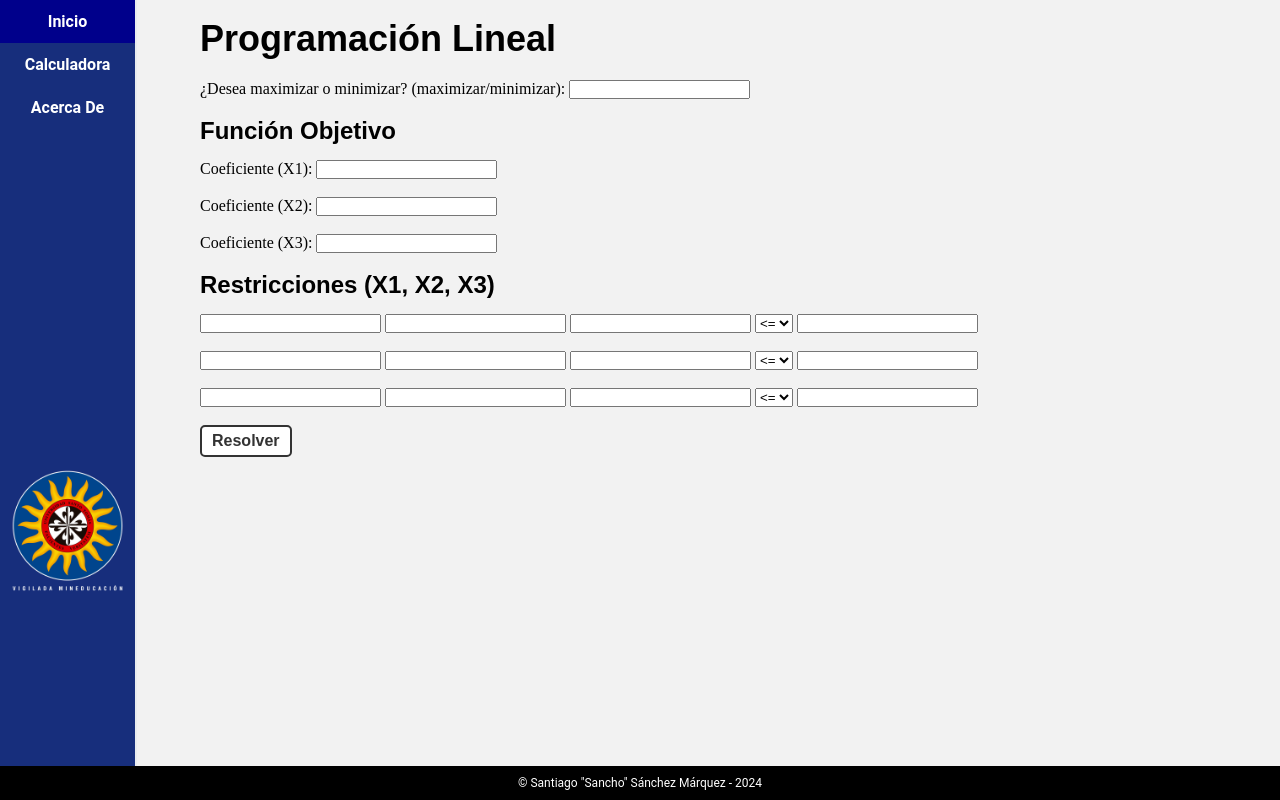
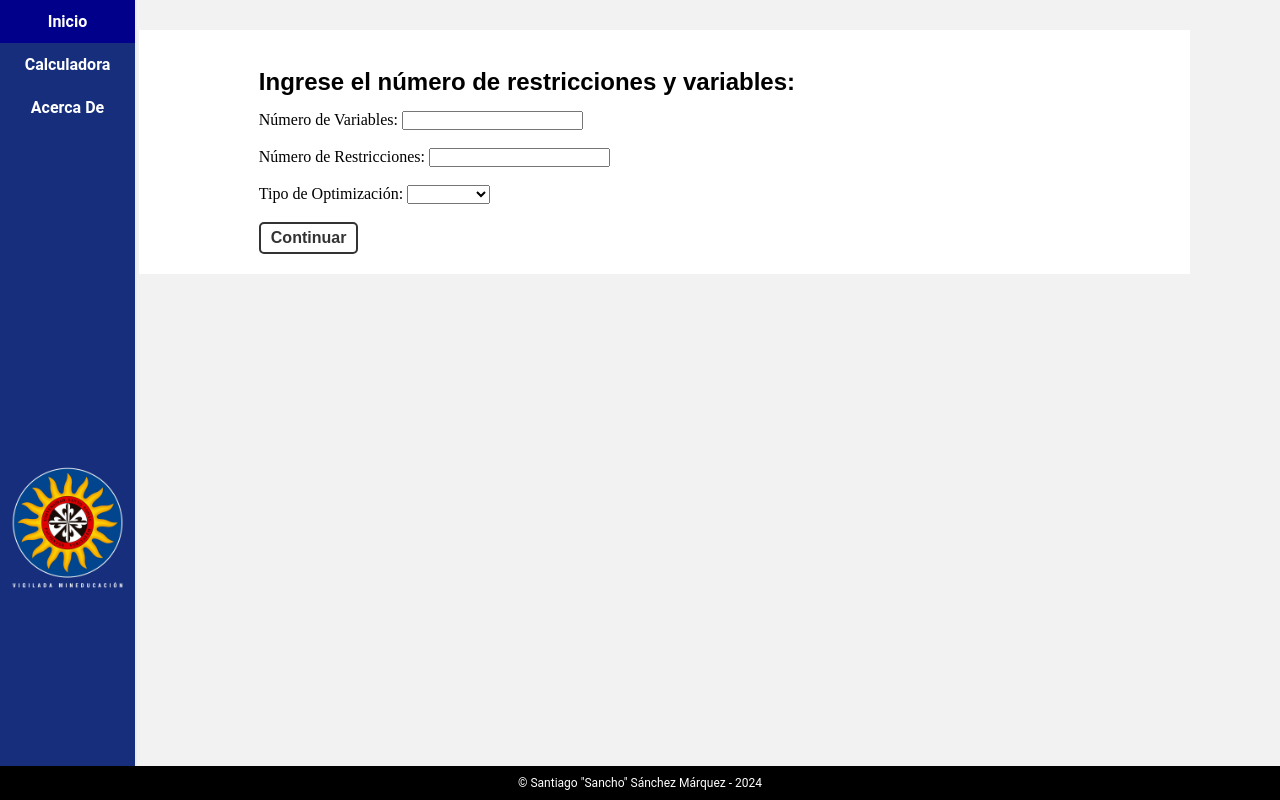
Before and after one commit to Sanchochx/linear-programming-project-flask, a Flask app: template templates/index.html in a window 1280 px wide. Run offline with Flask 3, Linux system fonts and the light colour scheme; the template is opened without the code that fills it, so the values that code supplies are empty; some libraries are stand-ins or nearby versions.

Commit message:
optimization project

```diff
--- a/main.py
+++ b/main.py
@@ -1,4 +1,4 @@
-from flask import Flask, render_template, request
+from flask import Flask, render_template, request, redirect, url_for
 from flask_bootstrap import Bootstrap5
 import pulp
 
@@ -10,44 +10,61 @@ Bootstrap5(app)
 def home():
     return render_template("inicio.html")
 
-@app.route("/calculadora")
-def calculadora():
-    return render_template("index.html")
+@app.route("/index", methods=['GET', 'POST'])
+def index():
+    if request.method == 'POST':
+        num_constraints = int(request.form['num_constraints'])
+        num_variables = int(request.form['num_variables'])
+        optimization_type = request.form['optimization_type']
+        return redirect(url_for('calculator', num_constraints=num_constraints, num_variables=num_variables,
+                                optimization_type=optimization_type))
+    return render_template('index.html')
 
-@app.route("/planteamiento")
-def planteamiento():
-    return render_template("planteamiento.html")
+@app.route("/calculator", methods=['GET', 'POST'])
+def calculator():
+    if request.method == 'POST':
+        num_variables = int(request.form['num_variables'])
+        num_constraints = int(request.form['num_constraints'])
+        optimization_type = request.form['optimization_type']
 
-@app.route("/solve", methods=['POST'])
-def solve():
-    maximize = True if request.form.get('optimization_type') == 'maximizar' else False
-    objective_coefficients = [float(request.form.get(f'coef_{i}')) for i in range(1, 4)]
-    constraint_entries_list = [[float(request.form.get(f'constraint_{i}_{j}')) for j in range(3)] for i in range(3)]
-    relation_operators = [request.form.get(f'relation_{i}') for i in range(3)]
-    constraint_constants = [float(request.form.get(f'constant_{i}')) for i in range(3)]
+        objective_coefficients = [float(request.form.get(f'coef_{i}')) for i in range(1, num_variables + 1)]
+        constraint_entries_list = [[float(request.form.get(f'constraint_{i}_{j}')) for j in range(1, num_variables + 1)]
+                                   for i in range(1, num_constraints + 1)]
+        relation_operators = [request.form.get(f'relation_{i}') for i in range(1, num_constraints + 1)]
+        constraint_constants = [float(request.form.get(f'constant_{i}')) for i in range(1, num_constraints + 1)]
 
-    problem = pulp.LpProblem("Problema Programación Lineal", pulp.LpMaximize if maximize else pulp.LpMinimize)
+        problem = pulp.LpProblem("Problema de Programación Lineal",
+                                 pulp.LpMaximize if optimization_type == 'Maximizar' else pulp.LpMinimize)
 
-    decision_vars = [pulp.LpVariable(f'x{i}', lowBound=0) for i in range(1, 4)]
+        decision_vars = [pulp.LpVariable(f'x{i}', lowBound=0) for i in range(1, num_variables + 1)]
 
-    objective = pulp.lpSum([coef * var for coef, var in zip(objective_coefficients, decision_vars)])
-    problem += objective
+        objective = pulp.lpSum([coef * var for coef, var in zip(objective_coefficients, decision_vars)])
+        problem += objective
 
-    for i, constraint_coeffs in enumerate(constraint_entries_list):
-        if relation_operators[i] == '<=':
-            problem += pulp.lpSum([coef * var for coef, var in zip(constraint_coeffs, decision_vars)]) <= constraint_constants[i]
-        elif relation_operators[i] == '>=':
-            problem += pulp.lpSum([coef * var for coef, var in zip(constraint_coeffs, decision_vars)]) >= constraint_constants[i]
-        elif relation_operators[i] == '=':
-            problem += pulp.lpSum([coef * var for coef, var in zip(constraint_coeffs, decision_vars)]) == constraint_constants[i]
+        for i, constraint_coeffs in enumerate(constraint_entries_list):
+            if relation_operators[i] == '<=':
+                problem += pulp.lpSum([coef * var for coef, var in zip(constraint_coeffs, decision_vars)]) <= \
+                           constraint_constants[i]
+            elif relation_operators[i] == '>=':
+                problem += pulp.lpSum([coef * var for coef, var in zip(constraint_coeffs, decision_vars)]) >= \
+                           constraint_constants[i]
+            elif relation_operators[i] == '=':
+                problem += pulp.lpSum([coef * var for coef, var in zip(constraint_coeffs, decision_vars)]) == \
+                           constraint_constants[i]
 
-    problem.solve()
+        problem.solve()
 
-    solution = {'vars': [], 'optimal_value': pulp.value(problem.objective)}
-    for var in problem.variables():
-        solution['vars'].append({var.name: var.varValue})
+        solution = {'vars': [], 'optimal_value': pulp.value(problem.objective)}
+        for var in problem.variables():
+            solution['vars'].append({var.name: var.varValue})
 
-    return render_template('solution.html', solution=solution)
+        return render_template('solution.html', solution=solution)
+
+    num_constraints = request.args.get('num_constraints', type=int)
+    num_variables = request.args.get('num_variables', type=int)
+    optimization_type = request.args.get('optimization_type')
+    return render_template('calculator.html', num_constraints=num_constraints, num_variables=num_variables,
+                           optimization_type=optimization_type)
 
 @app.route("/about")
 def about():
--- a/static/css/styles.css
+++ b/static/css/styles.css
@@ -35,15 +35,15 @@ body {
 
 .logo-usta{
   width: 135px;
-  margin-top: 333px;
+  margin-top: 330px;
 }
 
 .main-content {
   background-color: white;
   padding: 20px;
-  width: 80%;
+  width: 79%;
   margin: 0 auto;
-  margin-top: 70px;
+  margin-top: 30px;
   margin-right: 90px;
 }
 
@@ -60,7 +60,7 @@ body {
 }
 
 .code-form {
-  margin-left: 200px;
+  margin-left: 100px;
 }
 
 h1 {
--- a/templates/header.html
+++ b/templates/header.html
@@ -3,12 +3,12 @@
 <head>
     <meta charset="UTF-8">
     <title>Programación Lineal</title>
-    <link rel="stylesheet" href="static/css/styles.css">
+    <link rel="stylesheet" href="{{ url_for('static', filename='css/styles.css') }}">
 </head>
 <body>
 <div class="bar">
   <a href="{{ url_for('home') }}">Inicio</a>
-  <a href="{{ url_for('calculadora') }}">Calculadora</a>
+  <a href="{{ url_for('index') }}">Calculadora</a>
   <a href="{{ url_for('about') }}">Acerca De</a>
-  <img src="static/images/usta_logo.jpg" alt="logo-usta" class="logo-usta">
+    <img src="static/images/usta_logo.jpg" alt="logo-usta" class="logo-usta">
 </div>
--- a/templates/index.html
+++ b/templates/index.html
@@ -1,33 +1,29 @@
 {% include "header.html" %}
+<div class="main-content">
 <div class="code-form">
+<div class="form-container">
     <br>
-    <h1>Programación Lineal</h1>
-    <div class="form-container">
-        <form action="/solve" method="post">
-            <label for="optimization_type">¿Desea maximizar o minimizar? (maximizar/minimizar):</label>
-            <input type="text" id="optimization_type" name="optimization_type" required><br><br>
-
-            <h2>Función Objetivo</h2>
-            {% for i in range(1, 4) %}
-                <label for="coef_{{ i }}">Coeficiente (X{{ i }}):</label>
-                <input type="number" id="coef_{{ i }}" name="coef_{{ i }}" step="any" required><br><br>
-            {% endfor %}
-
-            <h2>Restricciones (X1, X2, X3)</h2>
-            {% for i in range(3) %}
-                {% for j in range(3) %}
-                    <input type="number" id="constraint_{{ i }}_{{ j }}" name="constraint_{{ i }}_{{ j }}" step="any" required>
-                {% endfor %}
-                <select name="relation_{{ i }}">
-                    <option value="<="><=</option>
-                    <option value=">=">>=</option>
-                    <option value="=">=</option>
-                </select>
-                <input type="number" id="constant_{{ i }}" name="constant_{{ i }}" step="any" required><br><br>
-            {% endfor %}
-
-            <button class= "button" type="submit">Resolver</button>
-        </form>
+<h2>Ingrese el número de restricciones y variables:</h2>
+    <form action="/index" method="post">
+        <label for="num_variables">Número de Variables:</label>
+        <input type="number" name="num_variables" id="num_variables" required>
+        <br>
+        <br>
+        <label for="num_constraints">Número de Restricciones:</label>
+        <input type="number" name="num_constraints" id="num_constraints" required>
+        <br>
+        <br>
+        <label for="optimization_type">Tipo de Optimización:</label>
+        <select name="optimization_type" id="optimization_type">
+            <option></option>
+            <option value="Maximizar">Maximizar</option>
+            <option value="Minimizar">Minimizar</option>
+        </select>
+        <br>
+        <br>
+        <button type="submit" class="button">Continuar</button>
+    </form>
+    </div>
     </div>
     </div>
 {% include "footer.html" %}
--- a/templates/inicio.html
+++ b/templates/inicio.html
@@ -1,4 +1,5 @@
 {% include "header.html" %}
+
 <div class="main-content">
   <h2>Programación Lineal</h2>
     <br>
@@ -11,8 +12,9 @@
     <br>
     <p>PuLP es una biblioteca de optimización lineal y entera escrita en Python que proporciona una interfaz intuitiva para definir y resolver problemas de programación lineal.</p>
     <br>
-    <p>En la pestaña de <a href="{{ url_for('calculadora') }}">Calculadora</a>, puedes ingresar a un módulo totalmente gratis el cuál resuelve cualquier problema de programación lineal.</p>
+    <p>En la pestaña de <a href="{{ url_for('index') }}">Calculadora</a>, puedes ingresar a un módulo totalmente gratis el cuál resuelve cualquier problema de programación lineal.</p>
     <br>
   <a href="https://github.com/Sanchochx/linear-programming-project-flask"><h2>Repositorio de Github.</h2></a>
 </div>
+
 {% include "footer.html" %}
--- a/templates/planteamiento.html
+++ /dev/null
@@ -1,5 +0,0 @@
-{% include "header.html" %}
-
-
-
-{% include "footer.html" %}
```
Also changed, not shown: templates/calculator.html (added, +49 -0 lines), templates/solution.html (+16 -12 lines).
